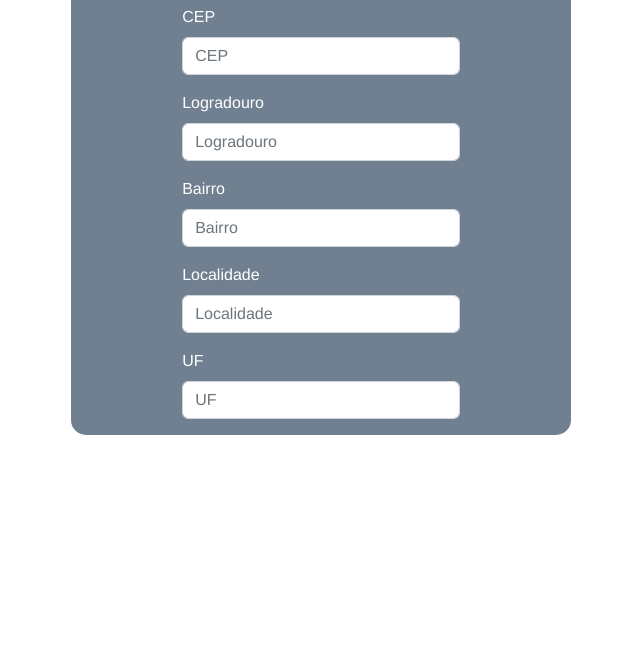
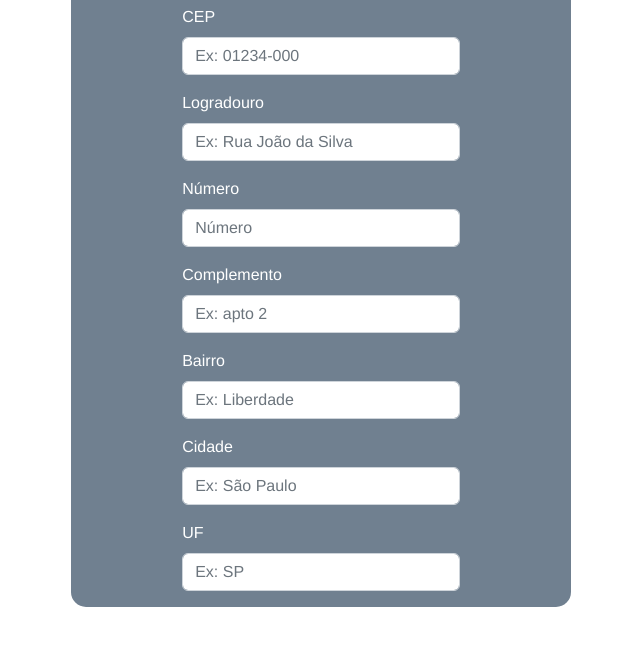
Before and after one commit to KarineMaiero/cep, a plain HTML site: page index.html in a window 1280 px wide. Shown: the part 151-796 px from the top of the page, without its empty margins (319-959 px from the left). Drawn offline with nearby package versions, Linux system fonts and the light colour scheme.

Commit message:
inclusao numero e complemento

```diff
--- a/index.html
+++ b/index.html
@@ -17,23 +17,31 @@
         <h1>Consulta de endereço:</h1>
         <div class="mb-3 col-sm-7">
             <label class="form-label">CEP</label>
-            <input type="text" class="form-control" id="cep" placeholder="CEP">
+            <input type="text" class="form-control" id="cep" placeholder="Ex: 01234-000">
         </div>
         <div class="mb-3 col-sm-7">
             <label class="form-label">Logradouro</label>
-            <input type="text" class="form-control" id="logradouro" placeholder="Logradouro">
+            <input type="text" class="form-control" id="logradouro" placeholder="Ex: Rua João da Silva">
+        </div>
+        <div class="mb-3 col-sm-7">
+            <label class="form-label">Número</label>
+            <input type="text" class="form-control" id="numero" placeholder="Número">
+        </div>
+        <div class="mb-3 col-sm-7">
+            <label class="form-label">Complemento</label>
+            <input type="text" class="form-control" id="adicional" placeholder="Ex: apto 2">
         </div>
         <div class="mb-3 col-sm-7">
             <label class="form-label">Bairro</label>
-            <input type="text" class="form-control" id="bairro" placeholder="Bairro">
+            <input type="text" class="form-control" id="bairro" placeholder="Ex: Liberdade">
         </div>
         <div class="mb-3 col-sm-7">
-            <label class="form-label">Localidade</label>
-            <input type="text" class="form-control" id="localidade" placeholder="Localidade">
+            <label class="form-label">Cidade</label>
+            <input type="text" class="form-control" id="localidade" placeholder="Ex: São Paulo">
         </div>
         <div class="mb-3 col-sm-7">
             <label class="form-label">UF</label>
-            <input type="text" class="form-control" id="uf" placeholder="UF">
+            <input type="text" class="form-control" id="uf" placeholder="Ex: SP">
         </div>
     </main>
 
```
